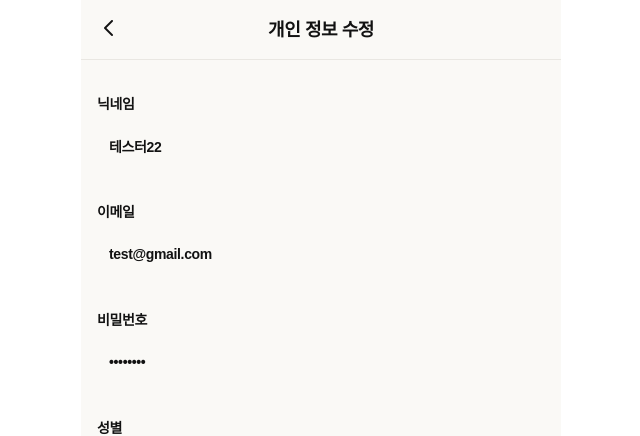
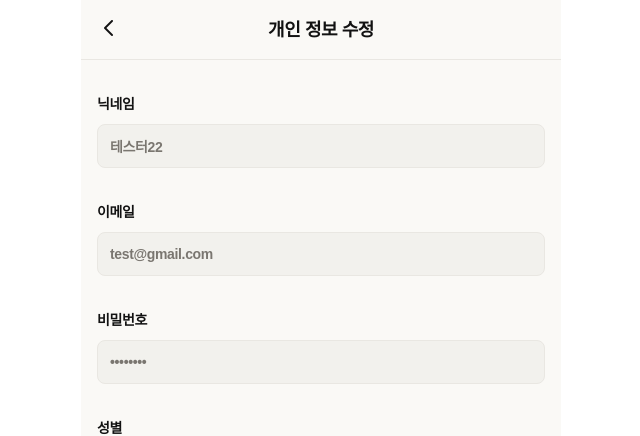
Before and after one commit to bsideproject/14_3_FE, a React (Create React App) app: page /mypage in a window 1280 px wide. Shown: the top 436 px of the page, without its empty margins (319-959 px from the left). Built offline with nearby package versions, Linux system fonts and the light colour scheme; no server answers; a web font is replaced by a local one.

Commit message:
wgary 오타수정

```diff
--- a/src/assets/pages/auth/register.css
+++ b/src/assets/pages/auth/register.css
@@ -105,7 +105,7 @@
 
 .register-input {
   border: 1px solid var(--wgray04);
-  color: var(--wgary09);
+  color: var(--wgray09);
   border-radius: 8px;
   height: 48px;
   padding-left: 12px;
@@ -114,7 +114,7 @@
 }
 .register-input-complete {
   border: 1px solid var(--wgray04);
-  color: var(--wgary12);
+  color: var(--wgray12);
   border-radius: 8px;
   height: 48px;
   padding-left: 12px;
@@ -123,16 +123,16 @@
 }
 .register-input:focus {
   border: 1px solid var(--wgray06);
-  color: var(--wgary12);
+  color: var(--wgray12);
 }
 .register-input:read-only {
-  background-color: var(--wgary03);
-  border: 1px solid var(--wgary04);
-  color: var(--wgary09);
+  background-color: var(--wgray03);
+  border: 1px solid var(--wgray04);
+  color: var(--wgray09);
 }
 .register-input-error {
   border: 1px solid #ea4343;
-  color: var(--wgary12);
+  color: var(--wgray12);
   border-radius: 8px;
   height: 48px;
   padding-left: 12px;
@@ -211,7 +211,7 @@
 
 .register-input-success {
   border: 1px solid #59b757;
-  color: var(--wgary12);
+  color: var(--wgray12);
   border-radius: 8px;
   height: 48px;
   padding-left: 12px;
@@ -343,11 +343,11 @@
   flex: 1;
 }
 .wgray12 {
-  color: var(--wgary12);
+  color: var(--wgray12);
 }
 .wgray09 {
-  color: var(--wgary09);
+  color: var(--wgray09);
 }
 .wgray10 {
-  color: var(--wgary10);
+  color: var(--wgray10);
 }
```
